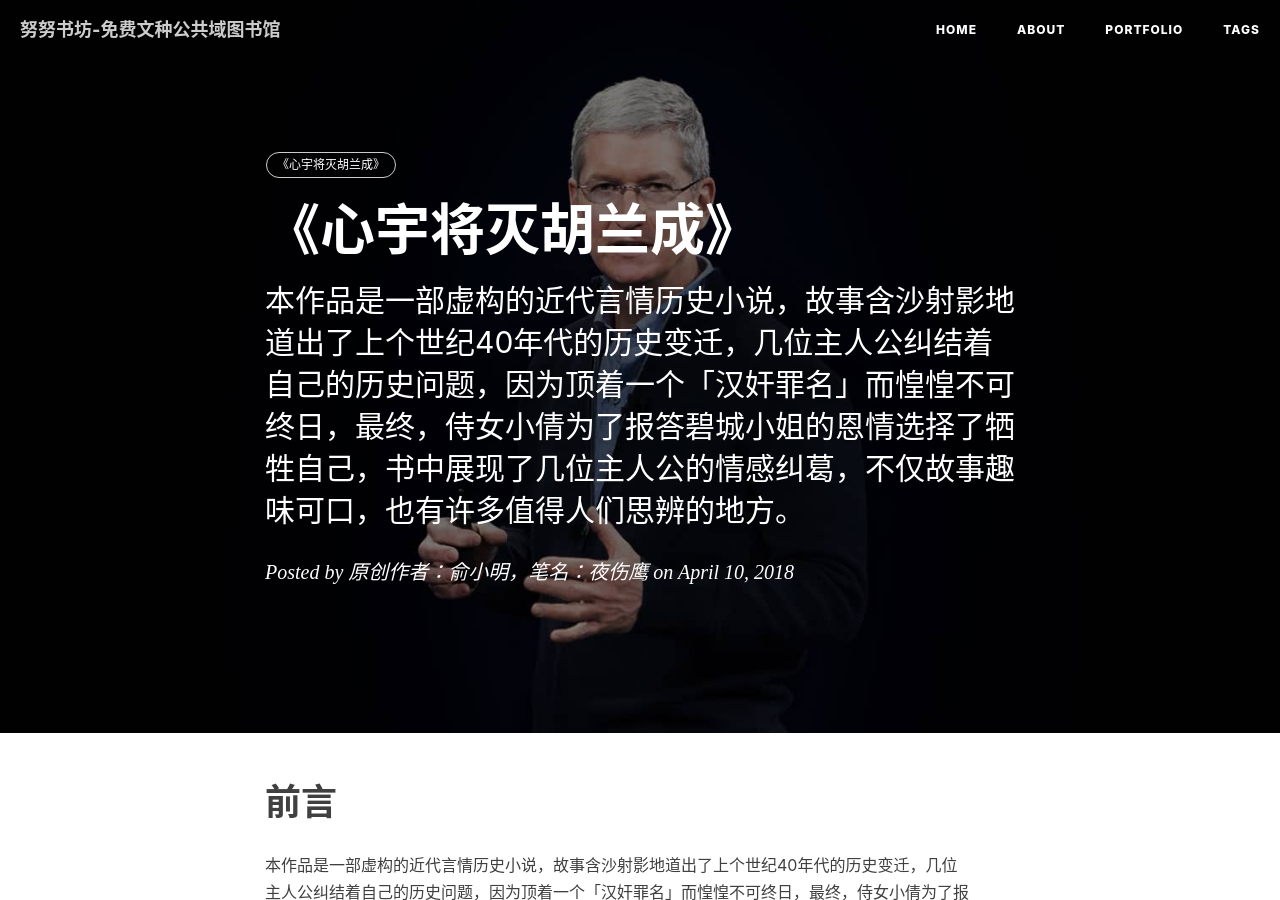
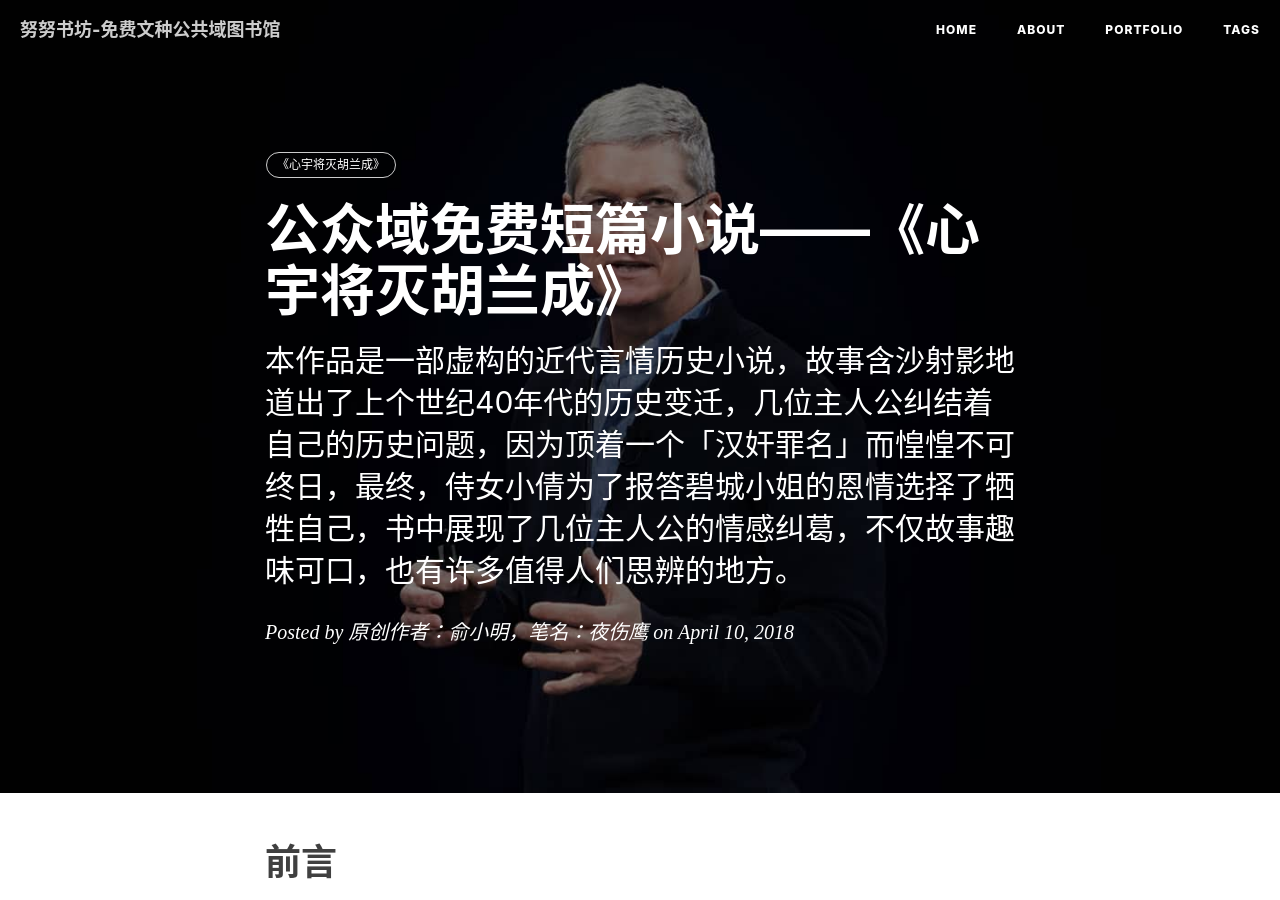
Before and after one commit to yuxiaoming1985/zhuti, a Jekyll site: the page built from _posts/2018-04-10-tendayuanze.markdown, in a window 1280 px wide and 900 px high. Built offline with Jekyll 4.4.1, drawn with Linux system fonts in a browser that asks for light colours; nearby versions of some CDN libraries; comment, search, counter and statistics services are not loaded.

Commit message:
Update 2018-04-10-tendayuanze.markdown

```diff
--- a/_posts/2018-04-10-tendayuanze.markdown
+++ b/_posts/2018-04-10-tendayuanze.markdown
@@ -1,6 +1,6 @@
 ---
 layout:     post
-title:      "《心宇将灭胡兰成》"
+title:      "公众域免费短篇小说——《心宇将灭胡兰成》"
 subtitle: "本作品是一部虚构的近代言情历史小说，故事含沙射影地道出了上个世纪40年代的历史变迁，几位主人公纠结着自己的历史问题，因为顶着一个「汉奸罪名」而惶惶不可终日，最终，侍女小倩为了报答碧城小姐的恩情选择了牺牲自己，书中展现了几位主人公的情感纠葛，不仅故事趣味可口，也有许多值得人们思辨的地方。"
 date:       2018-04-10 12:00:00
 author:     "原创作者：俞小明，笔名：夜伤鹰"
```
